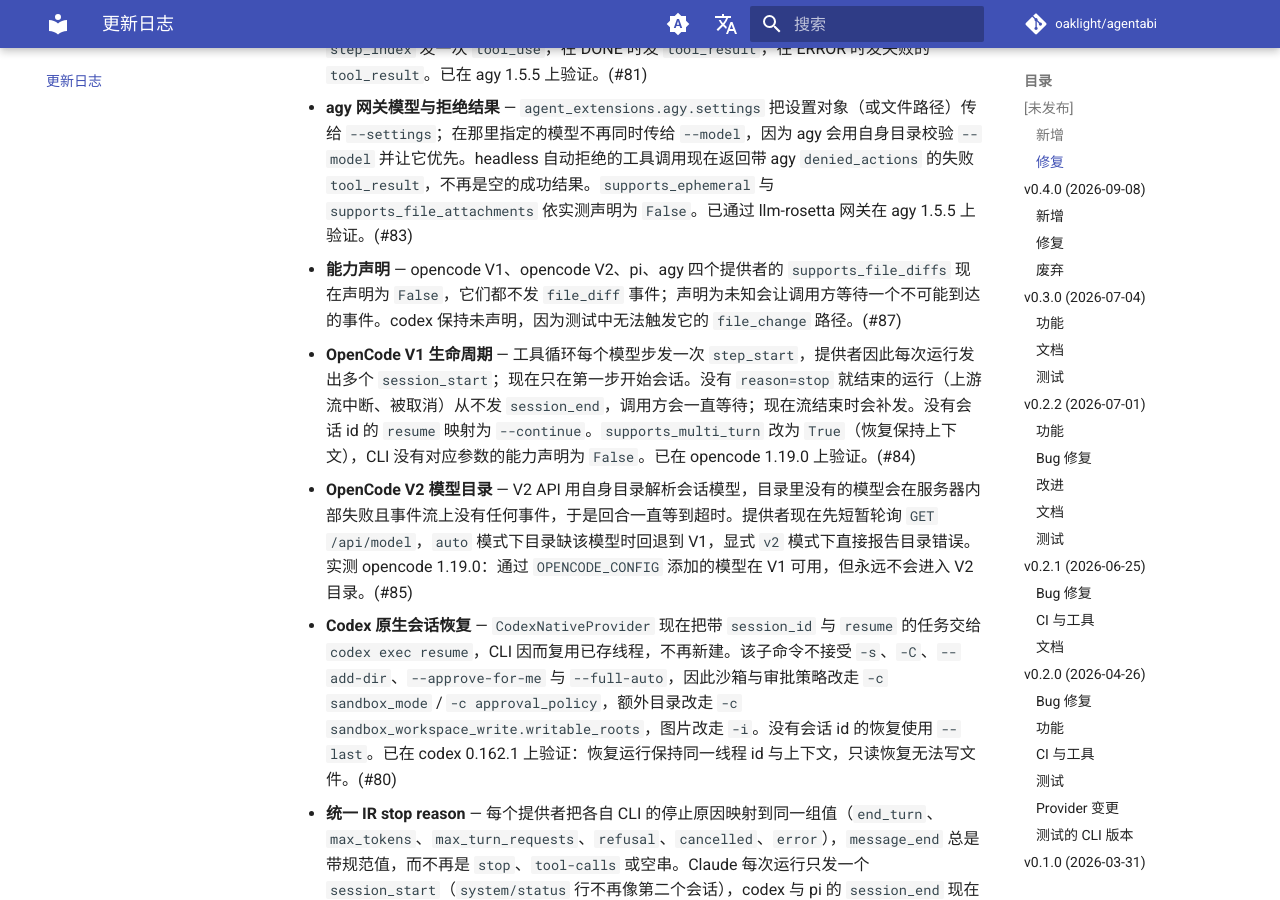
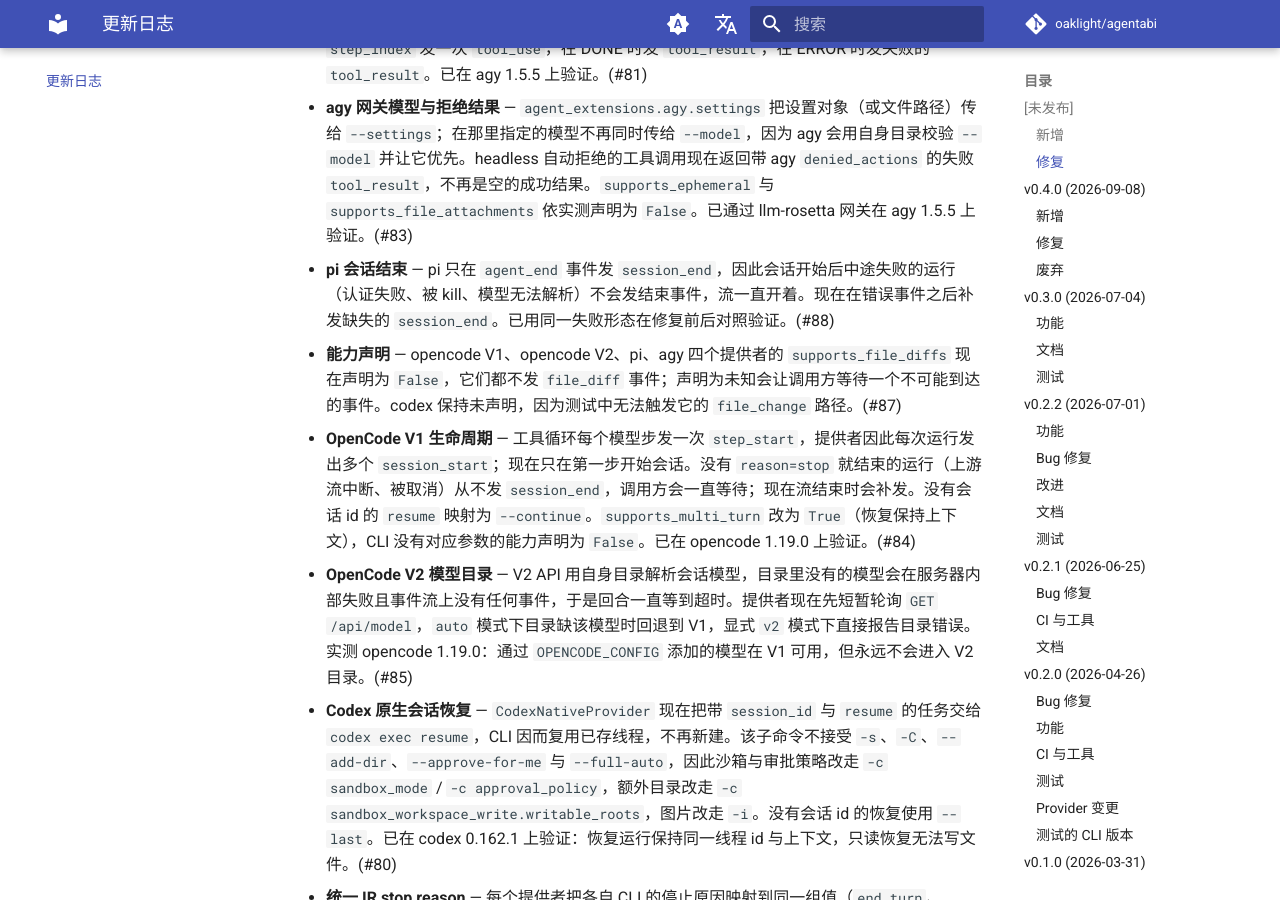
Before and after one commit to Oaklight/agentabi, an MkDocs documentation site: the page built from docs/changelog.md, in a window 1280 px wide and 900 px high, scrolled down 2243 px. Built offline with MkDocs 1.6.1 and Material for MkDocs 9.7.7, drawn with Linux system fonts in a browser that asks for light colours; comment, search, counter and statistics services are not loaded.

Commit message:
docs: record the pi session end fix

```diff
--- a/docs/changelog.md
+++ b/docs/changelog.md
@@ -27,6 +27,7 @@
 - **Codex app-server 后端** — `agentabi acp --agent codex-app-server` 通过 stdio JSON-RPC 驱动 `codex app-server`，把 `item/commandExecution/requestApproval` 与 `item/fileChange/requestApproval` 经 ACP 客户端往返。`availableDecisions` 为准；未列出的决定绝不会作为 allow 发送。取消挂起审批时发送 `decision: cancel`，因为单独 `turn/interrupt` 会挂住。已在 codex 0.162.1 上验证：allow 创建文件，reject 取消回合。(#70, PR #78)
 - **agy 工具事件** — agy 1.5 用 `step_type: "tool"` 报告工具调用（ACTIVE，随后 DONE 或 ERROR，参数在 `tool_info.parameters` 下），而提供者只识别旧的 `tool_use` 形状。每个 agy 工具调用都被丢弃，调用方拿不到 `tool_use` 或 `tool_result`。现在 `tool` 步按 `step_index` 发一次 `tool_use`，在 DONE 时发 `tool_result`，在 ERROR 时发失败的 `tool_result`。已在 agy 1.5.5 上验证。(#81)
 - **agy 网关模型与拒绝结果** — `agent_extensions.agy.settings` 把设置对象（或文件路径）传给 `--settings`；在那里指定的模型不再同时传给 `--model`，因为 agy 会用自身目录校验 `--model` 并让它优先。headless 自动拒绝的工具调用现在返回带 agy `denied_actions` 的失败 `tool_result`，不再是空的成功结果。`supports_ephemeral` 与 `supports_file_attachments` 依实测声明为 `False`。已通过 llm-rosetta 网关在 agy 1.5.5 上验证。(#83)
+- **pi 会话结束** — pi 只在 `agent_end` 事件发 `session_end`，因此会话开始后中途失败的运行（认证失败、被 kill、模型无法解析）不会发结束事件，流一直开着。现在在错误事件之后补发缺失的 `session_end`。已用同一失败形态在修复前后对照验证。(#88)
 - **能力声明** — opencode V1、opencode V2、pi、agy 四个提供者的 `supports_file_diffs` 现在声明为 `False`，它们都不发 `file_diff` 事件；声明为未知会让调用方等待一个不可能到达的事件。codex 保持未声明，因为测试中无法触发它的 `file_change` 路径。(#87)
 - **OpenCode V1 生命周期** — 工具循环每个模型步发一次 `step_start`，提供者因此每次运行发出多个 `session_start`；现在只在第一步开始会话。没有 `reason=stop` 就结束的运行（上游流中断、被取消）从不发 `session_end`，调用方会一直等待；现在流结束时会补发。没有会话 id 的 `resume` 映射为 `--continue`。`supports_multi_turn` 改为 `True`（恢复保持上下文），CLI 没有对应参数的能力声明为 `False`。已在 opencode 1.19.0 上验证。(#84)
 - **OpenCode V2 模型目录** — V2 API 用自身目录解析会话模型，目录里没有的模型会在服务器内部失败且事件流上没有任何事件，于是回合一直等到超时。提供者现在先短暂轮询 `GET /api/model`，`auto` 模式下目录缺该模型时回退到 V1，显式 `v2` 模式下直接报告目录错误。实测 opencode 1.19.0：通过 `OPENCODE_CONFIG` 添加的模型在 V1 可用，但永远不会进入 V2 目录。(#85)
```
